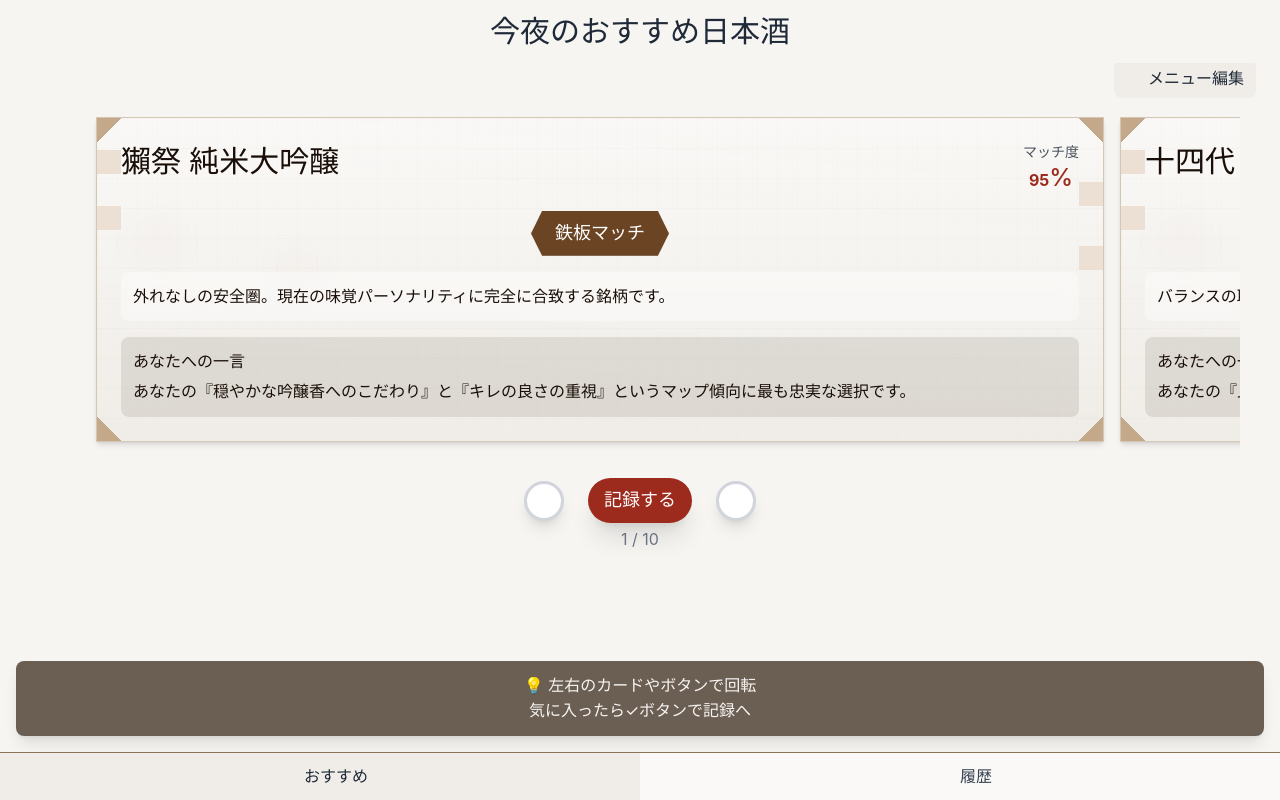
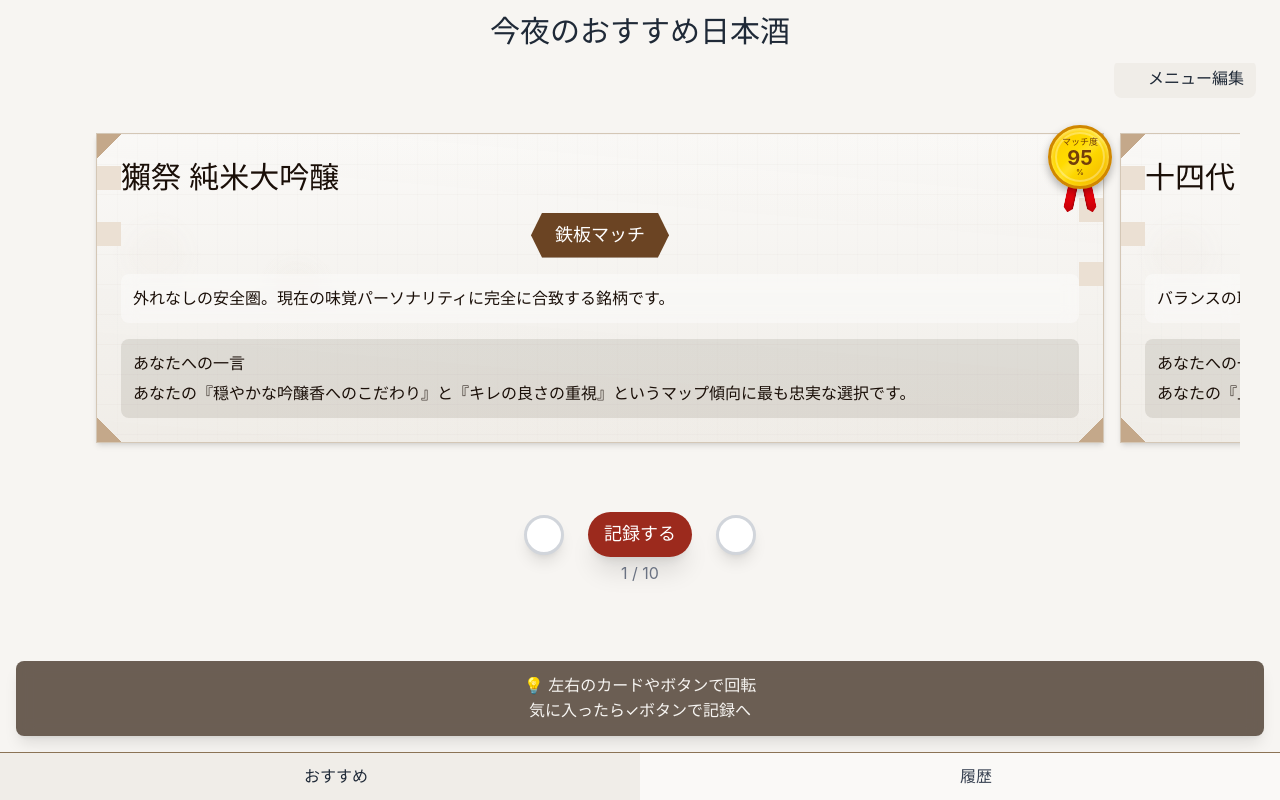
Before and after one commit to AutumnHackathon2025/sake-coordinator, a Next.js app in the folder nextjs/: page /recommendations in a window 1280 px wide. Built offline with nearby package versions, Linux system fonts and the light colour scheme; some icons are missing; a web font is replaced by a local one.

Commit message:
マッチ度を右上にバッチで表示

```diff
--- a/nextjs/src/app/recommendations/page.tsx
+++ b/nextjs/src/app/recommendations/page.tsx
@@ -164,7 +164,8 @@
               {/* カルーセル */}
               {/* 余白マイナス10vw */}
               <div
-                className="w-[100vw] overflow-hidden ml-[-5vw]"
+                className="w-[100vw] ml-[-5vw]"
+                style={{ overflowX: "hidden", overflowY: "visible" }}
                 onTouchStart={handleTouchStart}
                 onTouchMove={handleTouchMove}
                 onTouchEnd={handleTouchEnd}
@@ -179,7 +180,7 @@
                   {recommendations.map((sake, index) => (
                     <div
                       key={index}
-                      className="flex-shrink-0 w-[80vw] px-2"
+                      className="flex-shrink-0 w-[80vw] px-2 py-8 -mt-4"
                     >
                       <RecommendationCard
                         sake={sake}
--- /dev/null
+++ b/nextjs/src/components/MatchBadge.tsx
@@ -0,0 +1,85 @@
+interface MatchBadgeProps {
+  matchScore: number; // 0-100
+}
+
+export function MatchBadge({ matchScore }: MatchBadgeProps) {
+  // マッチ度に応じた色とスタイルを取得
+  const getMatchStyle = (score: number) => {
+    if (score >= 90) {
+      return {
+        bgGradient: "from-yellow-400 via-yellow-300 to-yellow-500",
+        borderColor: "border-yellow-600",
+        textColor: "text-yellow-900",
+        ribbonColor: "from-red-600 via-red-600 to-red-700",
+      };
+    }
+    if (score >= 75) {
+      return {
+        bgGradient: "from-gray-300 via-gray-200 to-gray-400",
+        borderColor: "border-gray-500",
+        textColor: "text-gray-800",
+        ribbonColor: "from-blue-600 via-blue-600 to-blue-700",
+      };
+    }
+    return {
+      bgGradient: "from-amber-600 via-amber-500 to-amber-700",
+      borderColor: "border-amber-800",
+      textColor: "text-amber-950",
+      ribbonColor: "from-green-600 via-green-600 to-green-700",
+    };
+  };
+
+  const style = getMatchStyle(matchScore);
+
+  return (
+    <div className="relative flex flex-col items-center">
+      {/* メダル本体 */}
+      <div
+        className={`relative flex h-16 w-16 flex-col items-center justify-center rounded-full bg-gradient-to-br ${style.bgGradient} border-3 ${style.borderColor} shadow-lg z-10`}
+        style={{
+          boxShadow: "0 4px 8px rgba(0, 0, 0, 0.3), inset 0 2px 4px rgba(255, 255, 255, 0.5)",
+        }}
+      >
+        {/* 内側の円 */}
+        <div className="absolute inset-1 rounded-full border-2 border-white/30" />
+
+        {/* マッチ度テキスト */}
+        <div className={`relative z-10 flex flex-col items-center ${style.textColor}`}>
+          <span className="text-[9px] font-medium leading-none">
+            マッチ度
+          </span>
+          <span className="mt-0.5 text-xl font-bold leading-none">
+            {matchScore}
+          </span>
+          <span className="text-[8px] font-medium leading-none">
+            %
+          </span>
+        </div>
+      </div>
+
+      {/* リボン部分（下部・2本） */}
+      <div className="absolute top-14 flex gap-0.5">
+        {/* 左のリボン（右に傾ける） */}
+        <div
+          className={`h-8 w-2.5 bg-gradient-to-b ${style.ribbonColor} shadow-sm`}
+          style={{
+            clipPath: "polygon(0 0, 100% 0, 100% 85%, 50% 100%, 0 85%)",
+            boxShadow: "inset -1px 0 2px rgba(0, 0, 0, 0.3), 0 2px 3px rgba(0, 0, 0, 0.2)",
+            transform: "rotate(12deg)",
+            transformOrigin: "top center",
+          }}
+        />
+        {/* 右のリボン（左に傾ける） */}
+        <div
+          className={`h-8 w-2.5 bg-gradient-to-b ${style.ribbonColor} shadow-sm`}
+          style={{
+            clipPath: "polygon(0 0, 100% 0, 100% 85%, 50% 100%, 0 85%)",
+            boxShadow: "inset 1px 0 2px rgba(0, 0, 0, 0.3), 0 2px 3px rgba(0, 0, 0, 0.2)",
+            transform: "rotate(-12deg)",
+            transformOrigin: "top center",
+          }}
+        />
+      </div>
+    </div>
+  );
+}
--- a/nextjs/src/components/RecommendationCard.tsx
+++ b/nextjs/src/components/RecommendationCard.tsx
@@ -1,5 +1,6 @@
 import { RecommendationResult } from "@/types/api";
 import { RankBadge } from "./RankBadge";
+import { MatchBadge } from "./MatchBadge";
 
 interface RecommendationCardProps {
   sake: RecommendationResult;
@@ -41,10 +42,11 @@
     >
       {/* ラッパー: バッジ用のoverflow対策 */}
       <div className="relative">
-        {/* 順位バッジ（左上） */}
-        {/* <div className="absolute -left-2 -top-2 z-20">
-          <RankBadge rank={rank} />
-        </div> */}
+
+        {/* マッチ度バッジ（右上） */}
+        <div className="absolute -right-2 -top-2 z-20">
+          <MatchBadge matchScore={sake.match_score} />
+        </div>
 
         <div className="wood-texture relative p-6 shadow-md">
           {/* 四隅の組み込み装飾 */}
@@ -57,23 +59,14 @@
 
           {/* コンテンツ */}
           <div className="relative z-10 space-y-4">
-            {/* ヘッダー: 銘柄とマッチスコア */}
-            <div className="flex items-start justify-between gap-3">
+            {/* ヘッダー: 銘柄 */}
+            <div>
               <h3
-                className="flex-1 text-title font-bold text-primary-dark"
+                className="text-title font-bold text-primary-dark"
                 style={{ wordBreak: "keep-all", overflowWrap: "break-word" }}
               >
                 {sake.brand}
               </h3>
-              <div className="flex-shrink-0 text-center">
-                <div className="text-caption text-primary opacity-80">
-                  マッチ度
-                </div>
-                <div className="text-display font-bold text-action-record">
-                  {sake.match_score}
-                  <span className="text-subtitle">%</span>
-                </div>
-              </div>
             </div>
 
             {/* カテゴリバッジ（リボン風） */}
```
